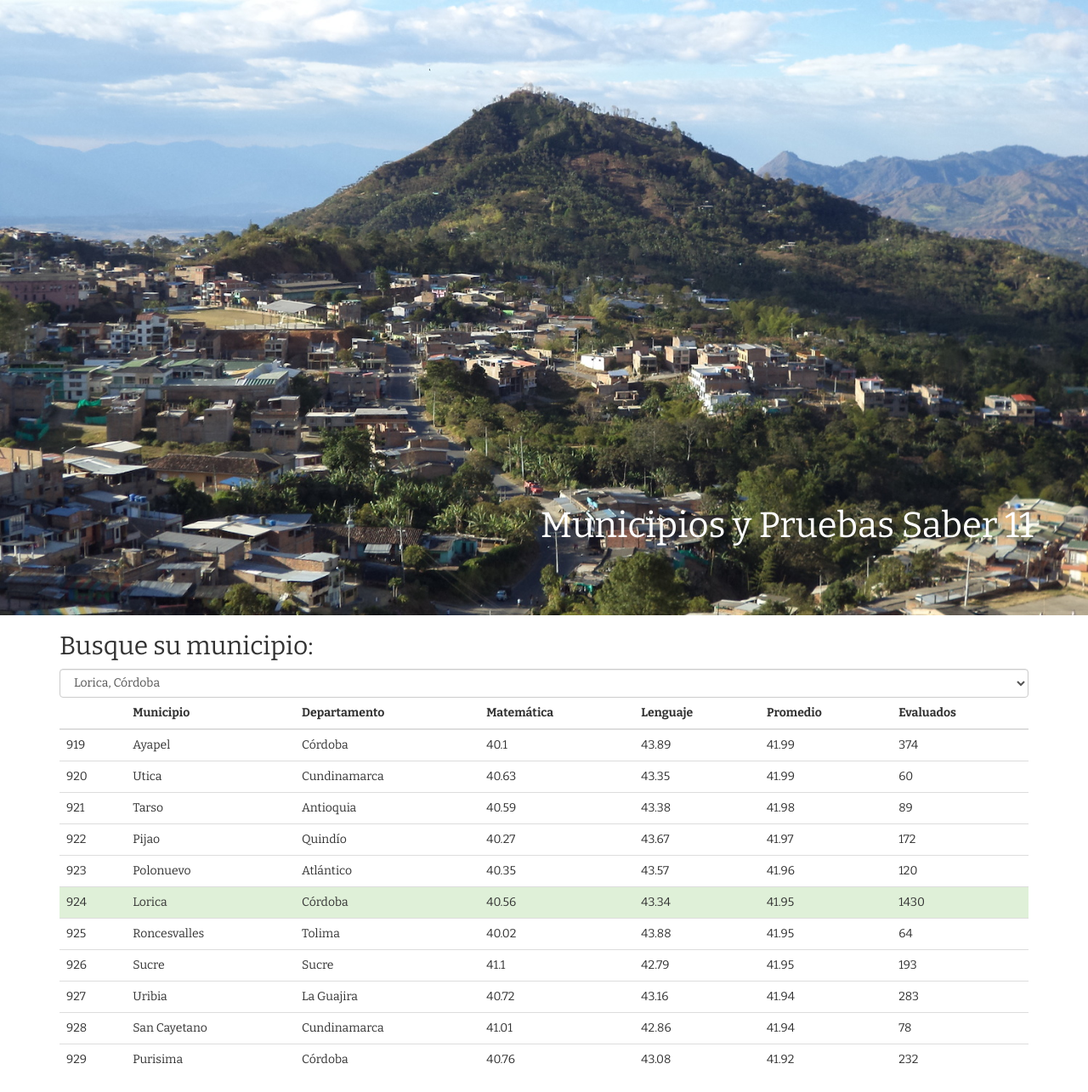
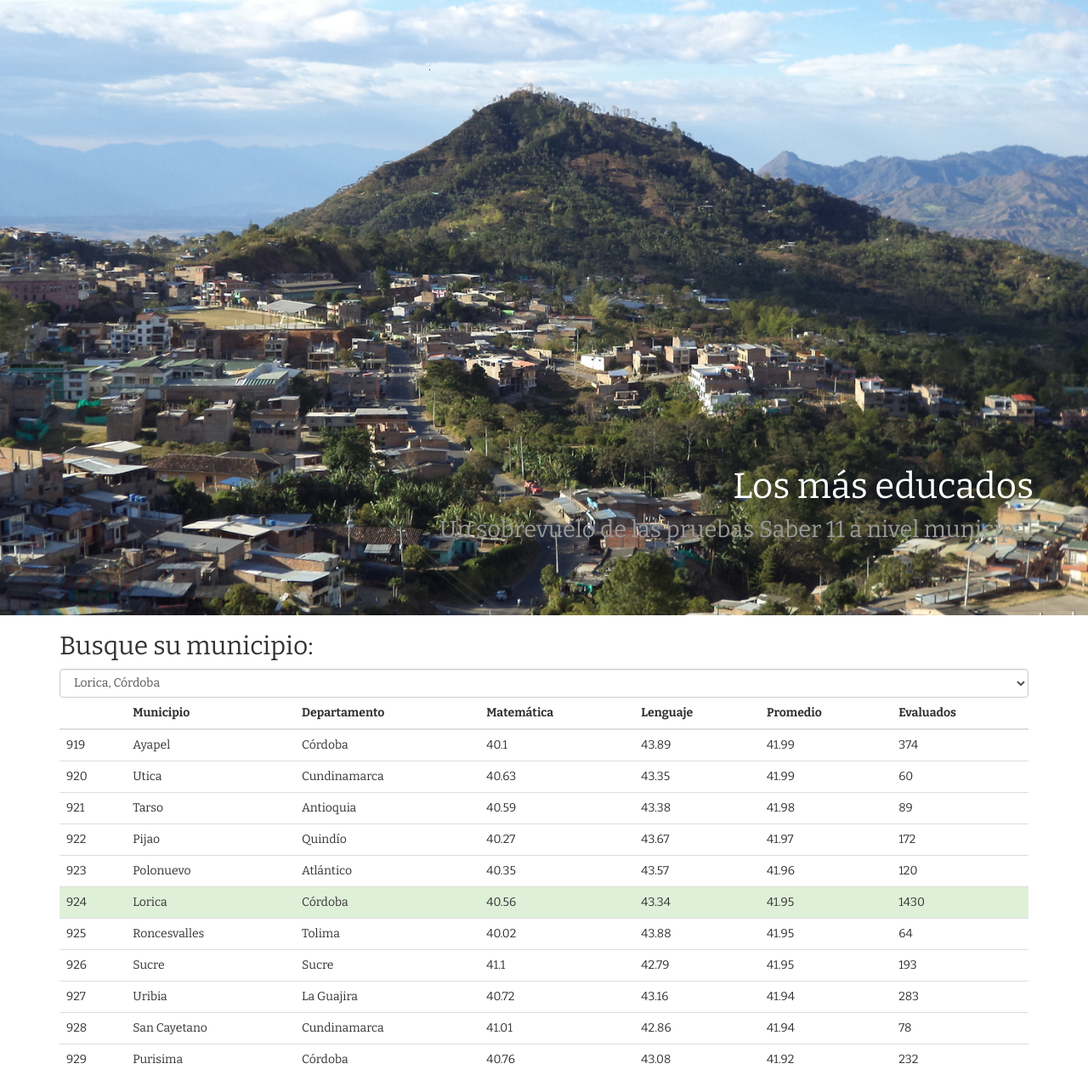
Before and after one commit to finiterank/saber_notebooks, a Jekyll site: the page built from index.md, in a window 1280 px wide. Shown: the whole page at 85% size. Built offline with Jekyll 4.4.1, drawn with Linux system fonts in a browser that asks for light colours; nearby versions of some CDN libraries; Markdown is read by kramdown in place of the engine named in the settings.

Commit message:
Titulo y subtítulo

```diff
--- a/index.md
+++ b/index.md
@@ -6,7 +6,7 @@ layout: reporte
 <div id="titulo-reporte" class="container-fluid">
 <header>
 <img src="pics/la_union.jpg">
-<h1>Municipios y Pruebas Saber 11</h1>
+<h1>Los más educados<br><small>Un sobrevuelo de las pruebas Saber 11 a nivel municipal</small></h1>
 </header>
 </div>
 
```
